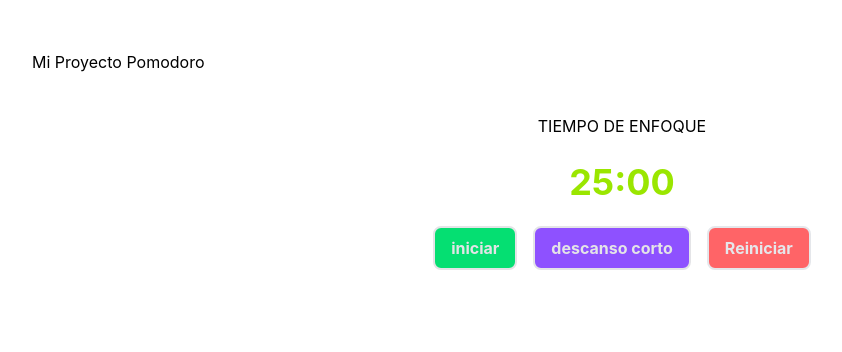
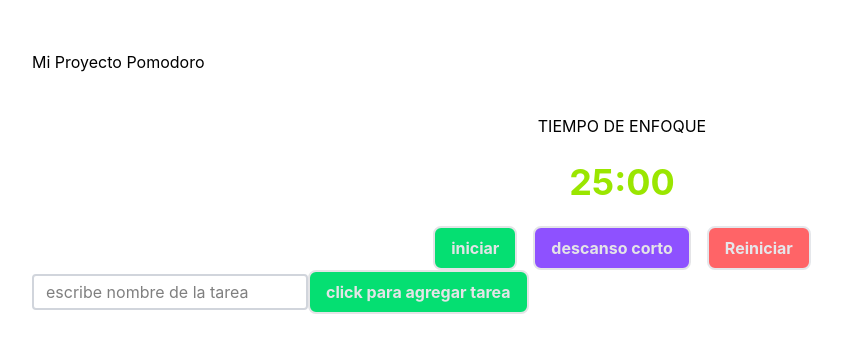
Before and after one commit to sergioleoncosmos/Pomodoro_MVC, a React app in the folder frontend/: page / in a window 1280 px wide. Shown: the top 352 px of the page, without its empty margins (18-860 px from the left). Built offline with nearby package versions, Linux system fonts and the light colour scheme; the HTML template or start-up script is replaced by a standard one.

Commit message:
agregamos la funcion de crear lista de tareas y guardado localstore para la persistencia de la lista

```diff
--- a/frontend/src/App.jsx
+++ b/frontend/src/App.jsx
@@ -1,12 +1,14 @@
 // 1. LA IMPORTACIÓN: Le decimos a React "Oye, tráeme el BotonAction que está en esta ruta"
 import { BotonAction } from './components/ui/BotonAction';
 import { Temporizador } from './components/Temporizador';
+import { ListaTareas } from './components/ListaTareas';
 export default function App() {
   return (
     <div style={{ padding: '50px' }}>
       <h1>Mi Proyecto Pomodoro</h1>
 
       <Temporizador></Temporizador>
+      <ListaTareas></ListaTareas>
     </div>
   );
 }
--- /dev/null
+++ b/frontend/src/components/ListaTareas.jsx
@@ -0,0 +1,75 @@
+import { useEffect, useState } from "react"
+import { BotonAction } from "./ui/BotonAction"
+import { Input } from "./ui/Input"
+
+export const ListaTareas=()=>{
+    //lazzy initializer cuando iniciamos un estado en react generalmente lo ahcemos vacio [''] com oesto en exte caso no queremos que eso pase necesitamos que cargue la lsita de tareas que el cree por eso usaremos uan funcion anonima adentro apra que solo se ejecuter cuadn ocargue la pagina ya que esto quema buena memoria
+    const [listaTareas,setlistaTareas]=useState(()=>{
+        //1.buscamos la lista de tareas en el disco duro del navegador
+        const listaTareasGuardada= localStorage.getItem('lista_tareas')
+        //2. comprobacion si encontro algo (si no hay nada devuelve null)
+        if (listaTareasGuardada){
+            //3. si hay algo lo decodificaremos y lo convertiremos en el estado inicial usando parse
+            return JSON.parse(listaTareasGuardada);
+        }else {
+            //4. si es la primera vez que el usuario entra y no hay nada guardado devolvemos un valor por defecto
+            return [];
+        }
+    })
+    const [texto,setTexto]=useState('')
+
+    useEffect(()=>{
+        //localstorage funcion apra guiardar texto nos sirve para uqe guarde las ejemplo lso datos de incio etc.. en este caso a ejempl ode uso solo guardare la lsita de tarea
+
+        localStorage.setItem('lista_tareas',JSON.stringify(listaTareas));
+    },[listaTareas])
+
+    const agregarTarea = (nombre_tarea,) => {
+
+    const nueva_tarea={
+        id:Date.now(),
+        nombre:nombre_tarea,
+        completada:false,
+    }
+    //los ... ses el operador spread esto ahce es recuerda lo qeu teniamos antes y merte esto nuevo
+    setlistaTareas([...listaTareas,nueva_tarea])
+    }
+    const eliminarTarea= (id)=> {
+        const nuevaLista=listaTareas.filter((tarea)=>tarea.id!==id)
+        //el filter busca dentro de mi lista las que cumplan esa ocndicin y las agrega ala nueva lista
+        setlistaTareas(nuevaLista) //aca simplemente agregamos la lista ya filtrada
+    }
+    const completarTarea=(id)=>{
+        const a_completar=listaTareas.map((tarea)=>{
+            if(tarea.id===id){
+                return {...tarea,completada:!tarea.completada}
+            }else{
+                return tarea
+            }
+        })
+        setlistaTareas(a_completar)
+    }
+
+    return(
+        <>
+        <Input valor={texto} textoFondo={'escribe nombre de la tarea'} alEscribir={(evento)=>{
+            //aca recibimos el evento el bus cara el evento de tipo teclado
+            setTexto(evento.target.value)
+        }}/>
+        <BotonAction onClick={()=>{
+        agregarTarea(texto);
+        setTexto('')}}>click para agregar tarea</BotonAction>
+        {listaTareas.map((tarea)=>(
+            <div key={tarea.id} className="flex justify-between items-center bg-teal-300 p-2 rounded">
+            <p >{tarea.nombre}</p>
+            <BotonAction variante="rojo" onClick={()=>eliminarTarea(tarea.id)}>eliminar tarea</BotonAction>
+            <BotonAction variante={tarea.completada?'azul':'rojo'} onClick={()=>completarTarea(tarea.id)} >{tarea.completada?'concluida':'no concluida'}</BotonAction>
+            </div>
+
+        ))}
+
+        </>
+
+    )
+
+}
--- a/frontend/src/components/ui/BotonAction.jsx
+++ b/frontend/src/components/ui/BotonAction.jsx
@@ -1,17 +1,30 @@
+export const BotonAction = ({
+    onClick,
+    variante = 'verde',
+    disabled = false,
+    children
+}) => {
+    const estiloBase = 'px-4 py-2 rounded-lg font-bold transition-all border-2';
 
-export const BotonAction=({onClick,variante='verde',children})=>{
-    const estiloBase= 'px-4 py-2 rounded-lg font-bold transition-all border-2'
-    const variantes={
-        'verde':'bg-green-400 text-zinc-200 hover:bg-green-600',
-        'azul':'bg-blue-400 text-zinc-200 hover:bg-blue-600',
-        'rojo':'bg-red-400 text-gray-200 hover:bg-red-600',
-        'violeta':'bg-violet-500 text-zinc-200 hover:bg-violet-700'
-    }
-    // por si se llega aescribir mal la clase  no rompa el boton
-    const estilosVariante=variantes[variante] || variantes['verde']
-    return(
+    const variantes = {
+        verde: 'bg-green-400 text-zinc-200 hover:bg-green-600',
+        azul: 'bg-blue-400 text-zinc-200 hover:bg-blue-600',
+        rojo: 'bg-red-400 text-gray-200 hover:bg-red-600',
+        violeta: 'bg-violet-500 text-zinc-200 hover:bg-violet-700'
+    };
 
-        <button onClick={onClick} className={`${estiloBase} ${estilosVariante}`}>
+    const estiloDisabled = 'bg-gray-400 text-gray-200 cursor-not-allowed opacity-90';
+
+    const estilosVariante = disabled
+        ? estiloDisabled
+        : (variantes[variante] || variantes['verde']);
+
+    return (
+        <button
+            onClick={onClick}
+            disabled={disabled}
+            className={`${estiloBase} ${estilosVariante}`}
+        >
             {children}
         </button>
     );
--- /dev/null
+++ b/frontend/src/components/ui/Input.jsx
@@ -0,0 +1,20 @@
+
+export const Input = ({valor,alEscribir,textoFondo,variante,tipo='text'})=>{
+    const estiloBase='border-2 border-gray-300 rounded px-3 py-1 text-black'
+    const variantes={'verde':'bg-green'}
+    const estiloVariante= variantes[variante] || variantes['verde']
+    return (
+        <input
+        type={tipo}
+        value={valor}
+        onChange={alEscribir}
+        placeholder={textoFondo}
+        className={`${estiloBase}  ${estiloVariante}`}
+        />
+    )
+
+
+
+
+
+}
```
